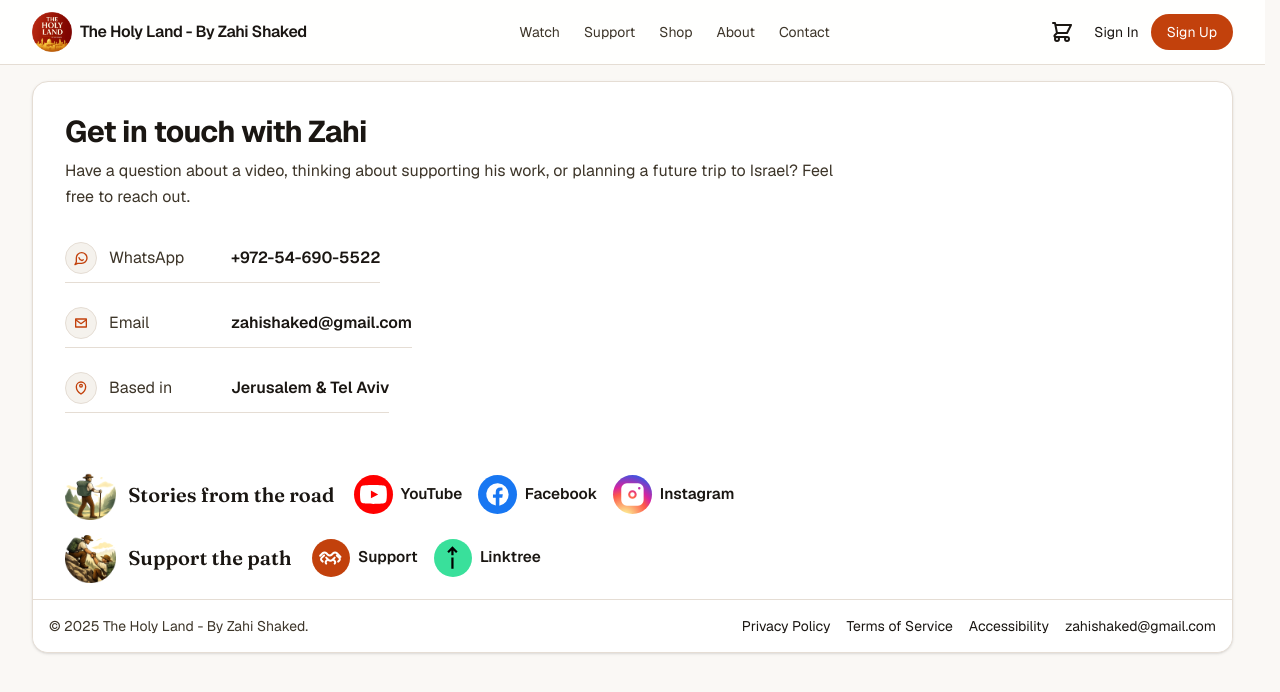
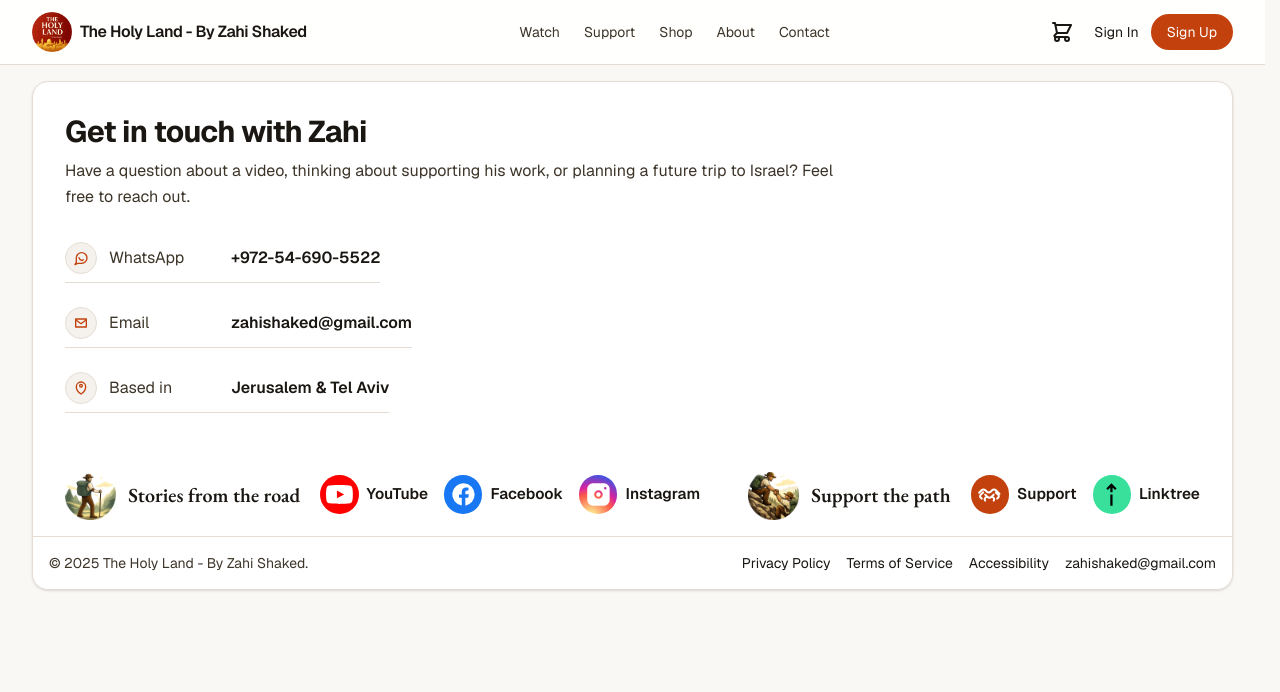
Before and after one commit to Ponzee/zahi-tours, a Next.js app: page /contact in a window 1280 px wide. Shown: the top 692 px of the page. Built offline with nearby package versions, Linux system fonts and the light colour scheme; no server answers.

Commit message:
ui(font): switch display headings to EB Garamond

```diff
--- a/app/globals.css
+++ b/app/globals.css
@@ -40,7 +40,7 @@ body {
 
 @layer utilities {
   .font-display {
-    font-family: var(--font-fraunces), var(--font-geist-sans), system-ui, sans-serif;
+    font-family: var(--font-eb-garamond), var(--font-geist-sans), system-ui, sans-serif;
   }
 }
 
--- a/app/layout.tsx
+++ b/app/layout.tsx
@@ -1,5 +1,5 @@
 import type { Metadata } from "next";
-import { Fraunces, Geist, Geist_Mono } from "next/font/google";
+import { EB_Garamond, Geist, Geist_Mono } from "next/font/google";
 import "./globals.css";
 import { CartProvider } from "@/context/CartContext";
 import Header from "@/components/Header";
@@ -19,8 +19,8 @@ const geistMono = Geist_Mono({
   display: "swap",
 });
 
-const fraunces = Fraunces({
-  variable: "--font-fraunces",
+const ebGaramond = EB_Garamond({
+  variable: "--font-eb-garamond",
   subsets: ["latin"],
   display: "swap",
   preload: true,
@@ -49,7 +49,7 @@ export default function RootLayout({
   return (
     <html lang="en" className="h-full">
       <body
-        className={`${geistSans.variable} ${geistMono.variable} ${fraunces.variable} antialiased min-h-screen flex flex-col`}
+        className={`${geistSans.variable} ${geistMono.variable} ${ebGaramond.variable} antialiased min-h-screen flex flex-col`}
       >
         {/* Skip to main content link for screen readers */}
         <a
```
